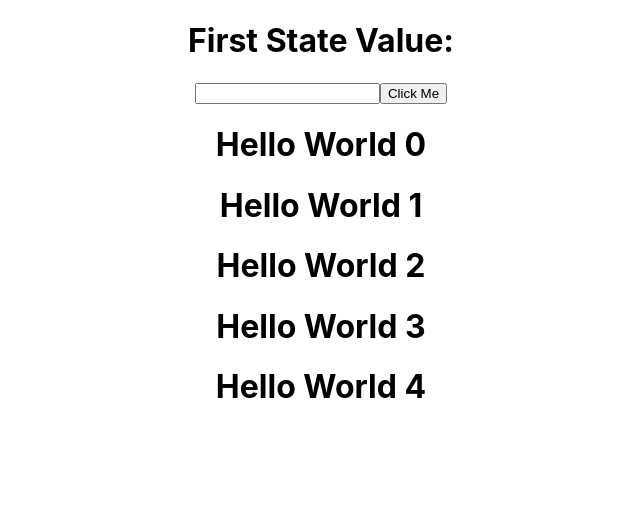
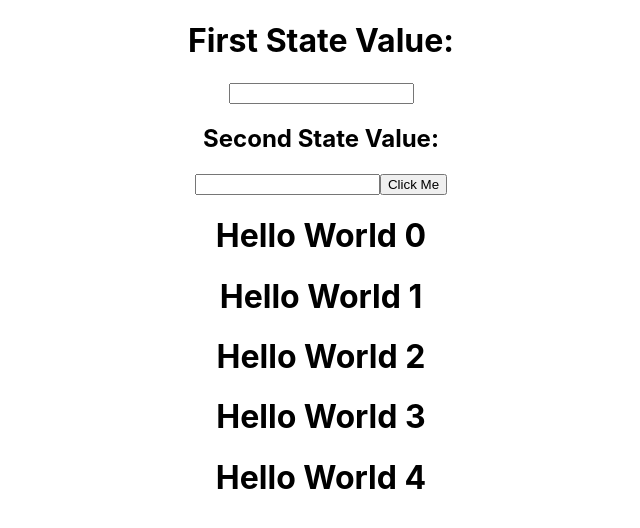
Before and after one commit to 8kbakshi/trial, a React (Create React App) app in the folder my/: page / in a window 1280 px wide. Shown: the top 528 px of the page, without its empty margins (319-959 px from the left). Built offline with nearby package versions, Linux system fonts and the light colour scheme.

Commit message:
Add second input field in JSX

```diff
--- a/my/src/App.js
+++ b/my/src/App.js
@@ -19,6 +19,8 @@ const handleSubmit = () => {
     <div className="App">
       <h1>First State Value: {first}</h1>
       <input type="text" value={first} onChange={(e) => setfirst(e.target.value)} />
+      <h2>Second State Value: {second}</h2>
+      <input type="text" value={second} onChange={(e) => setSecond(e.target.value)} />
       <button onClick={chk}>Click Me</button>
       <div>
         {Array.from({ length: 5 }).map((_, index) => <h1 key={index}>Hello World {index}</h1>)}
```
